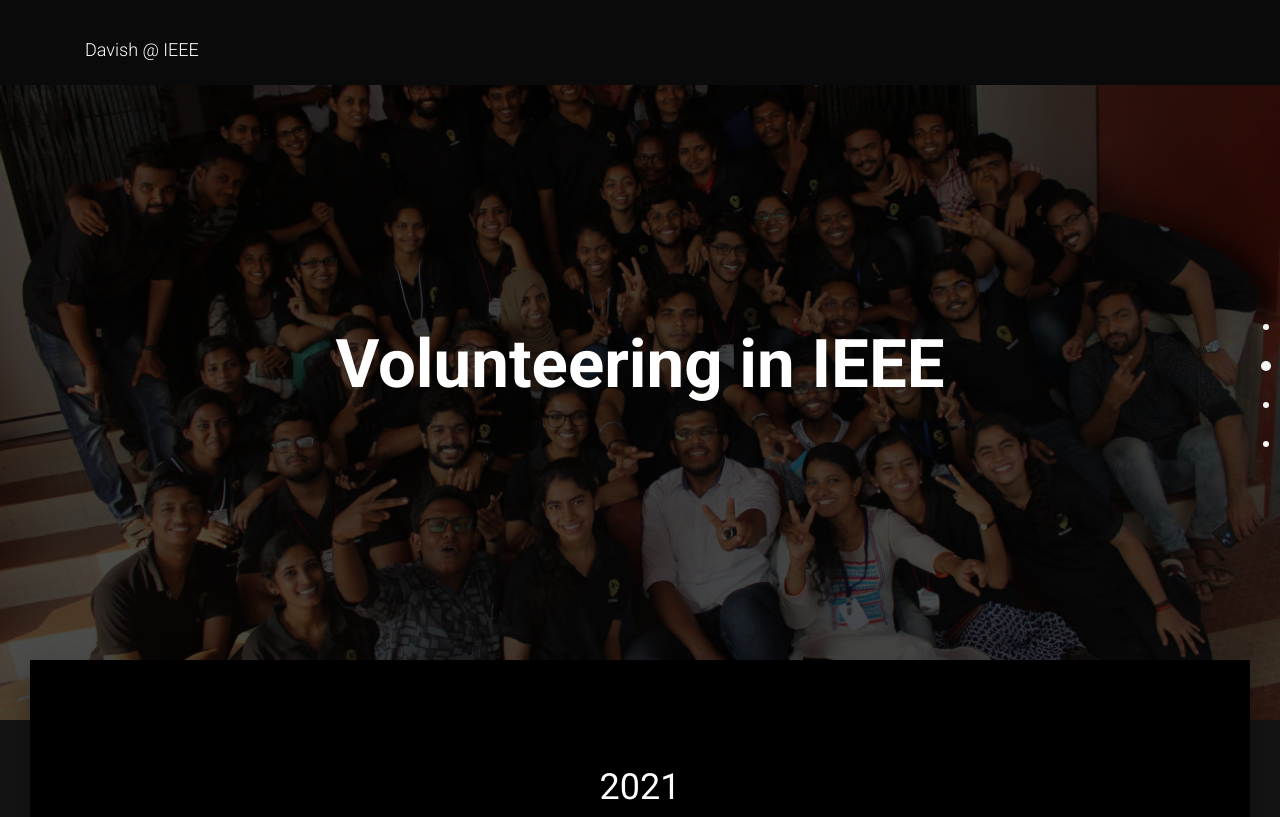
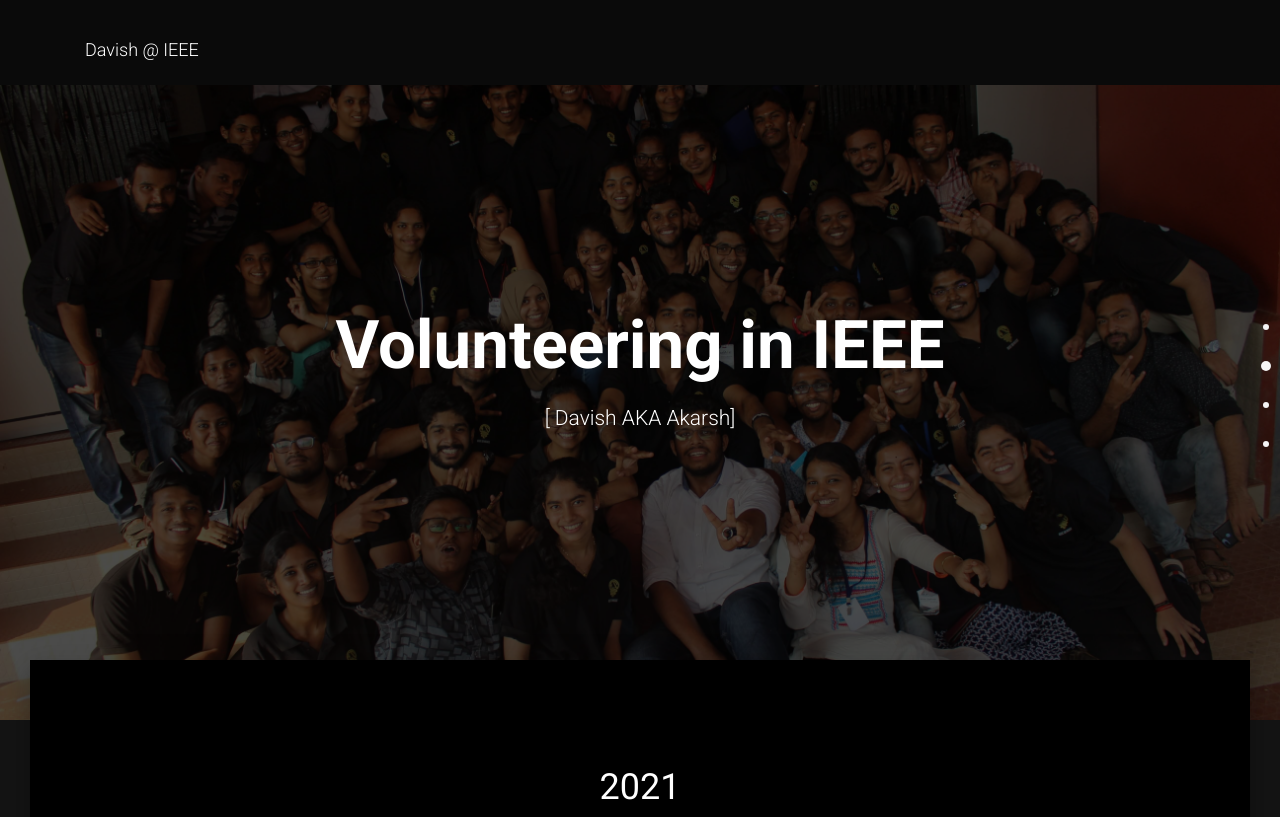
Before and after one commit to Akchy/ieee, a website: page index.html in a window 1280 px wide. Shown: the top 817 px of the page. Drawn offline with nearby package versions, Linux system fonts and the light colour scheme; files that its build step writes are made by us from their sources.

Commit message:
Added my name

```diff
--- a/index.html
+++ b/index.html
@@ -107,6 +107,7 @@
                 <div class="col-md-8 ml-auto mr-auto">
                     <div class="brand">
                         <h1>Volunteering in IEEE</h1>
+                        <h3>[ Davish AKA Akarsh]</h3>
                     </div>
                 </div>
             </div>
```
